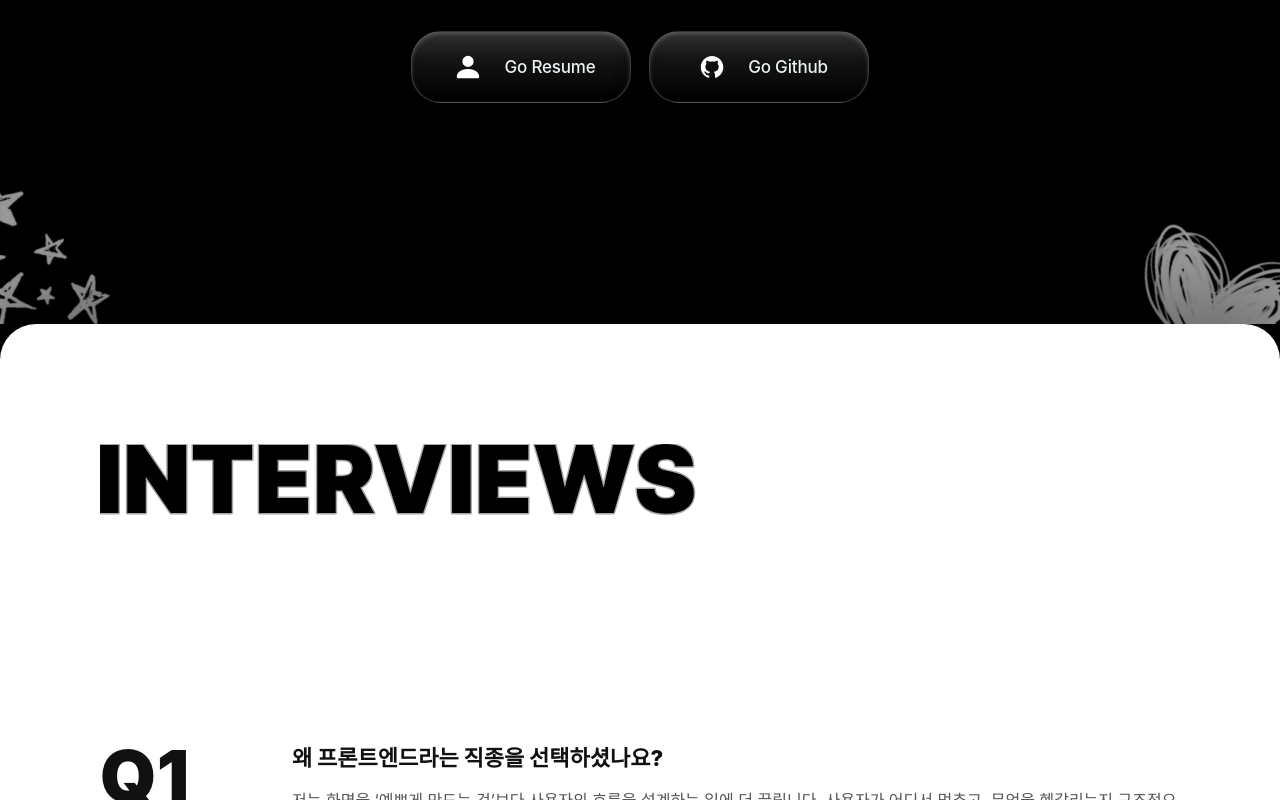
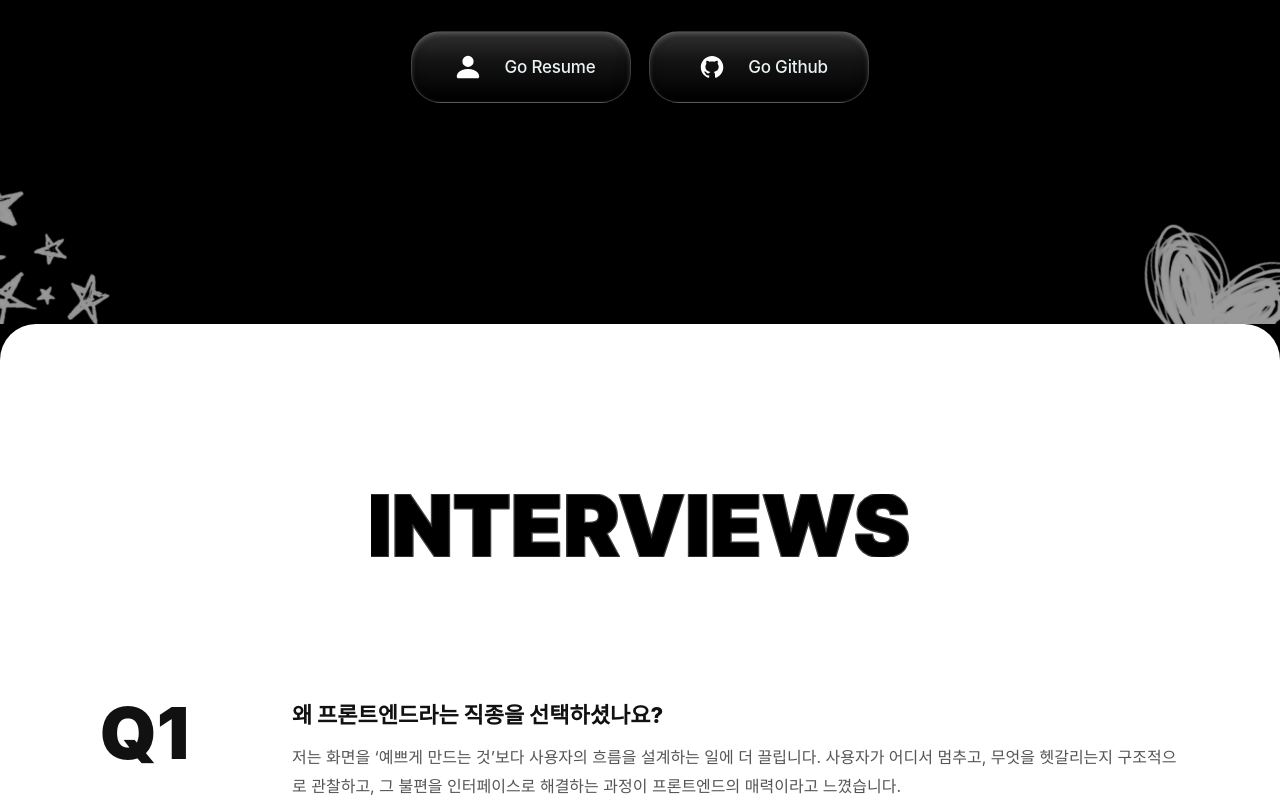
Before and after one commit to bom0320/web-portfolio, a Next.js app: page / in a window 1280 px wide. Shown: the part 2000-2800 px from the top of the page. Built offline with nearby package versions, Linux system fonts and the light colour scheme.

Commit message:
fix: interviewSection ui

```diff
--- a/src/components/about/interview/InterviewTitle.tsx
+++ b/src/components/about/interview/InterviewTitle.tsx
@@ -10,12 +10,12 @@ export default function InterviewTitle({ fillGroupRef }: InterviewTitleProps) {
   return (
     <svg
       className="about-interview__title-svg"
-      viewBox="0 0 739 94"
+      viewBox="0 0 407 48"
       xmlns="http://www.w3.org/2000/svg"
       aria-label="INTERVIEWS"
       role="img"
     >
-      <g className="about-interview__title-outline" opacity={0.35}>
+      <g className="about-interview__title-outline" opacity={0.75}>
         {INTERVIEW_TITLE_PATHS.map((d, i) => (
           <path
             key={`outline-${i}`}
--- a/src/styles/sections/_about-interview.scss
+++ b/src/styles/sections/_about-interview.scss
@@ -10,28 +10,25 @@
   background: #ffffff;
   border-radius: 36px 36px 0 0;
   padding: 120px 0 140px;
-
-  /* 선택: 카드 떠있는 느낌 조금 주고 싶으면 */
-  box-shadow: 0 -30px 60px rgba(0, 0, 0, 0.25);
 }
 
-/* 내부 정렬 */
 .about-interview__inner {
   width: min(1080px, calc(100% - 80px));
-  margin: 0 auto;
+  margin: 50px auto;
 }
 
-/* 상단 타이틀 */
 .about-interview__title {
-  text-align: center;
-  font-size: clamp(56px, 6vw, 100px);
-  font-weight: 900;
-  letter-spacing: -0.03em;
-  color: #111;
+  display: flex;
+  justify-content: center;
   margin-bottom: 80px;
 }
 
-/* 각 인터뷰 행 */
+.about-interview__title-svg {
+  display: block;
+  width: clamp(260px, 42vw, 720px);
+  height: auto;
+}
+
 .interview-row {
   display: grid;
   grid-template-columns: 160px 1fr;
@@ -53,7 +50,6 @@
   color: #111;
 }
 
-/* 질문 */
 .interview-row__question {
   font-size: 22px;
   font-weight: 800;
@@ -61,7 +57,6 @@
   color: #111;
 }
 
-/* 답변 */
 .interview-row__answer {
   margin: 0;
   font-size: 16px;
```
